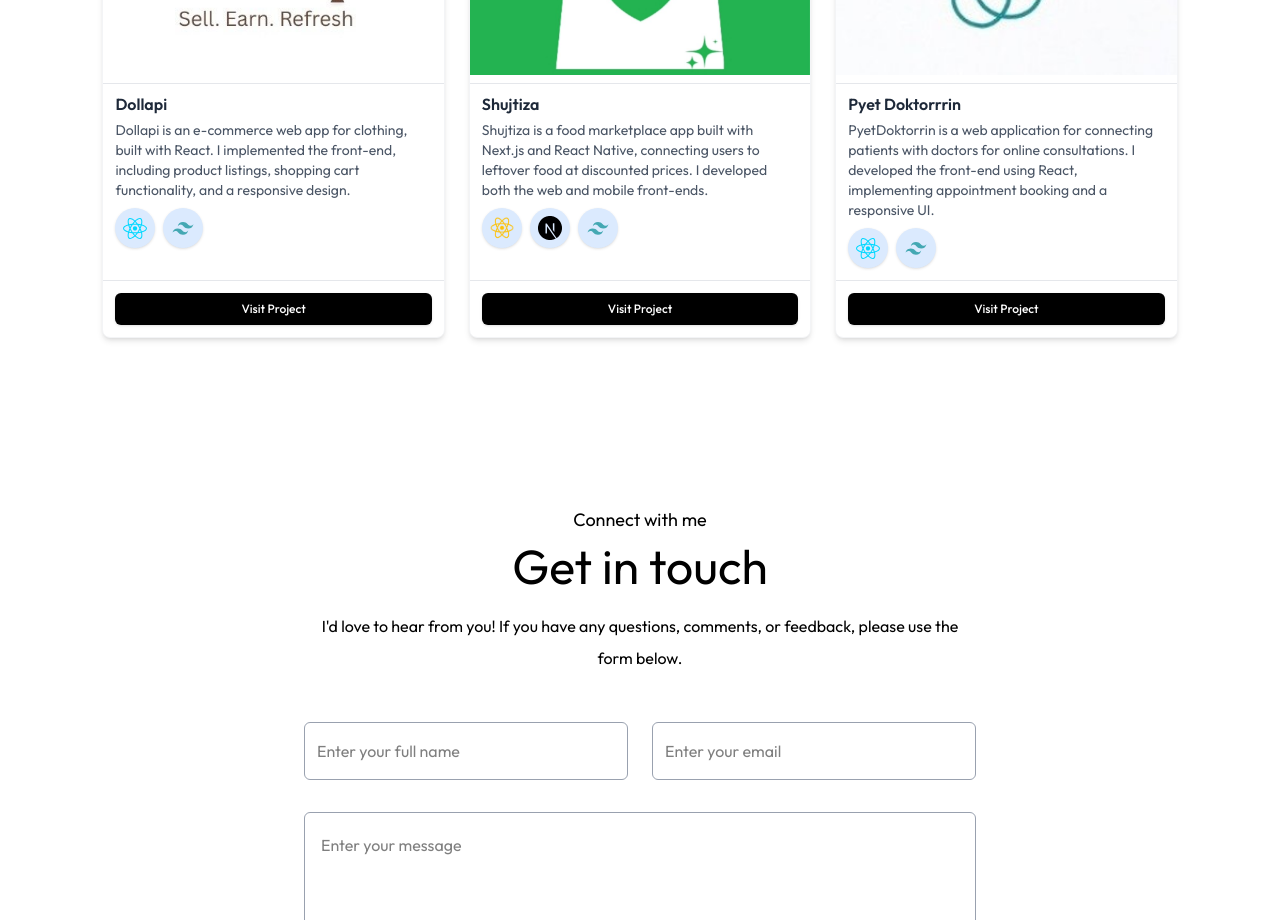
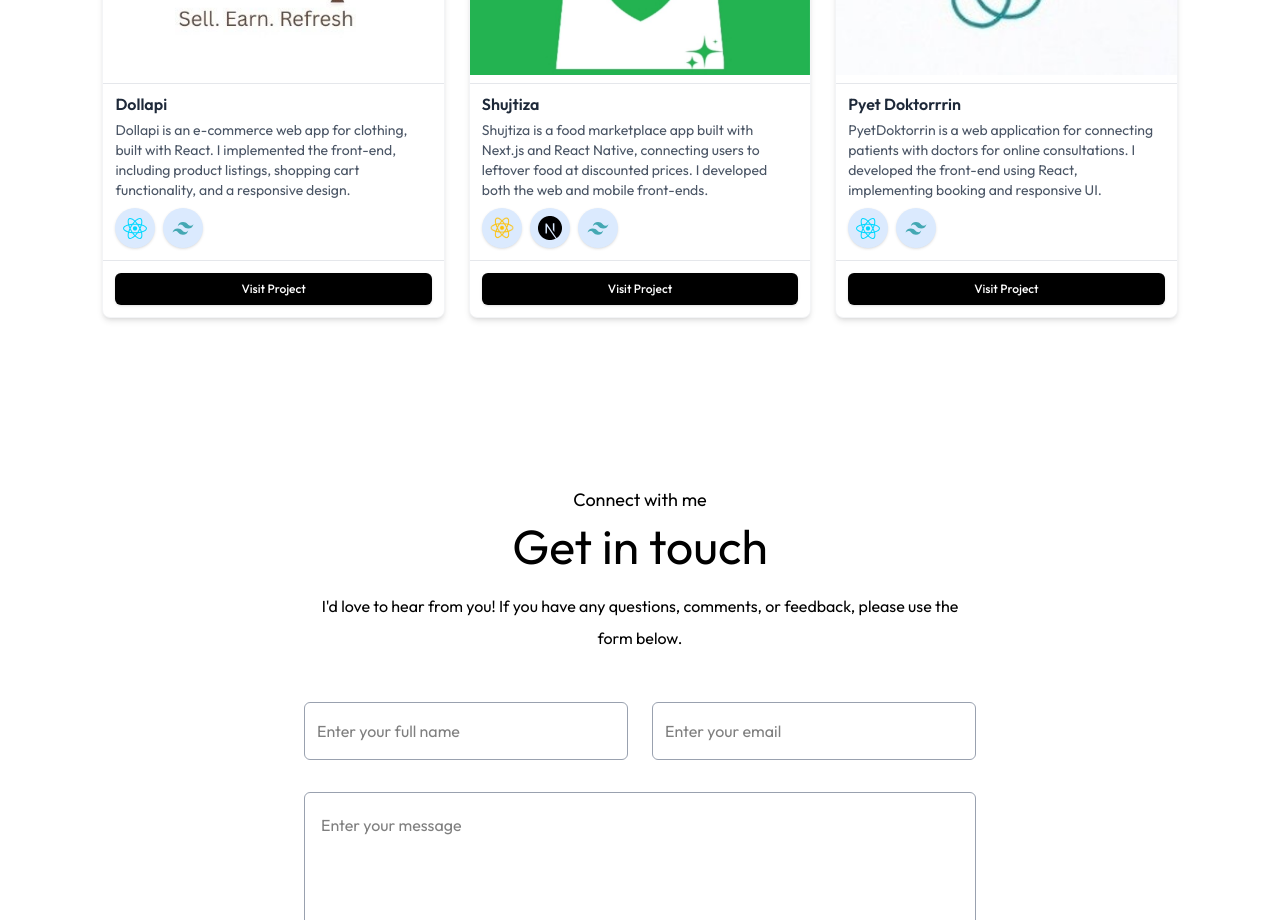
Before and after one commit to erlisbunjaku/erlis-bunjakuu, a Next.js app: page / in a window 1280 px wide. Shown: the part 2800-3720 px from the top of the page. Built offline with nearby package versions, Linux system fonts and the light colour scheme.

Commit message:
initial commit text

```diff
--- a/assets/assets.js
+++ b/assets/assets.js
@@ -115,7 +115,7 @@ export const workData = [
     },
     {
         title: 'Pyet Doktorrrin',
-        description: 'PyetDoktorrin is a web application for connecting patients with doctors for online consultations. I developed the front-end using React, implementing appointment booking and a responsive UI.',
+        description: 'PyetDoktorrin is a web application for connecting patients with doctors for online consultations. I developed the front-end using React, implementing  booking and responsive UI.',
         bgImage: '/work-3.png',
         link: 'https://www.pyetdoktorin.online/',
         technologies: ["React", "Tailwind"]
```
